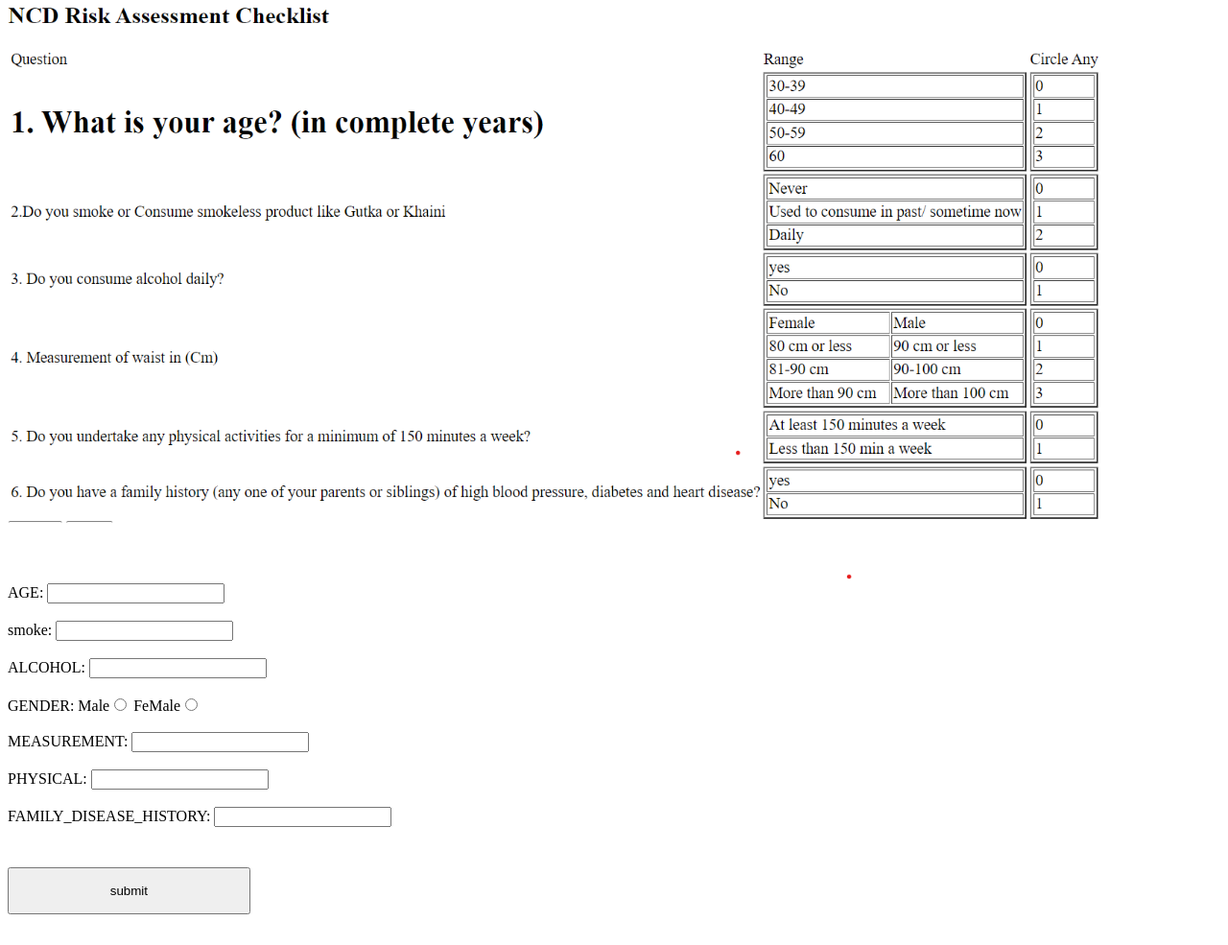
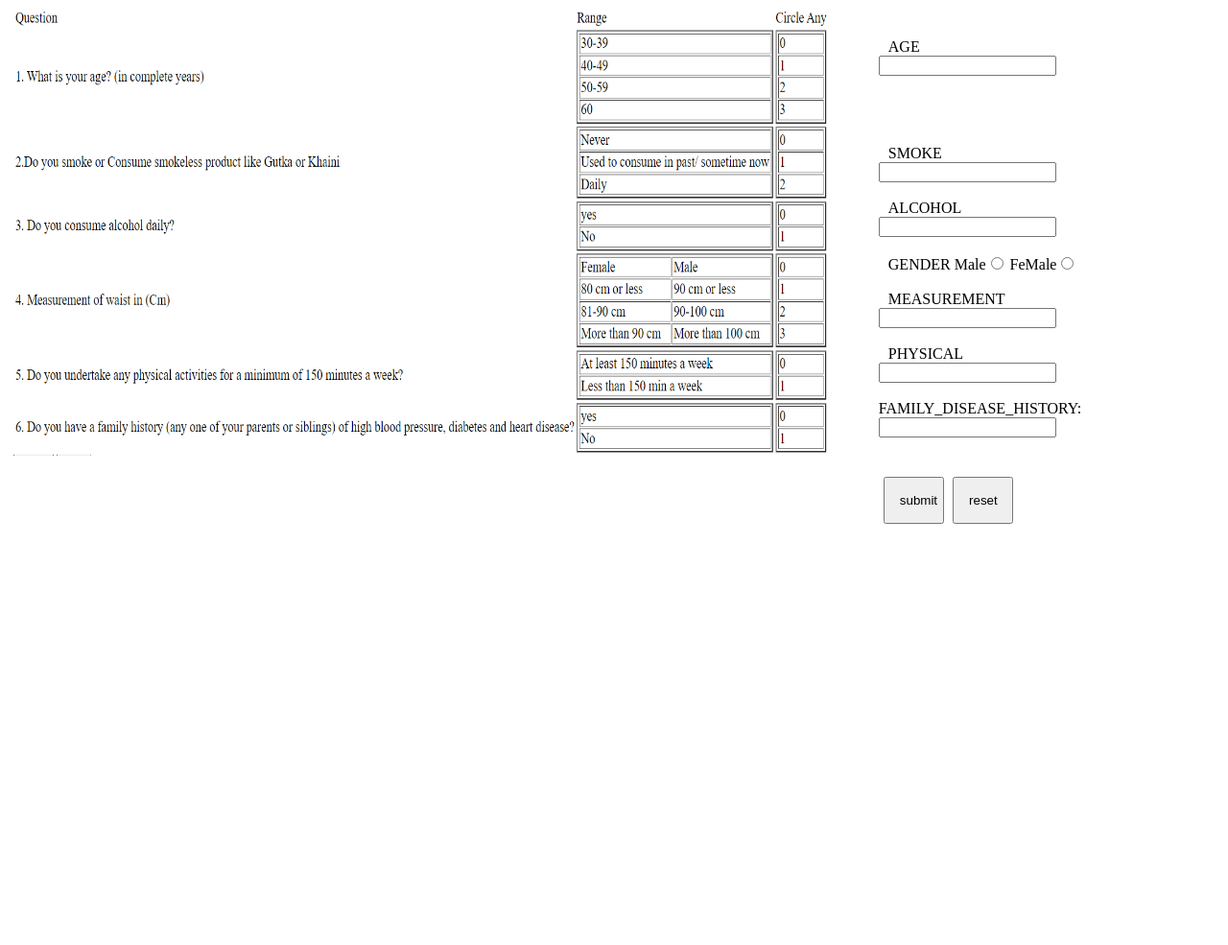
Before and after one commit to amanjhaaa/ncd-assessmentpythonmongo, a Flask app: page / in a window 1280 px wide. Shown: the part 77-1062 px from the top of the page at 96% size. After the commit the page ends 623 px from the top, so only its background shows below. Run offline with Flask 2, Linux system fonts and the light colour scheme.

Commit message:
7th commit

```diff
--- a/app.py
+++ b/app.py
@@ -145,5 +145,9 @@
         return render_template('result1.html', add1=add,prescription=res)
     return render_template('result1.html', add1="result not found in session.")
 
+@app.route('/back',methods=['GET',"POST"])
+def back():
+    if request.method == 'POST':
+        return render_template("ncd.html");
 if __name__ == '__main__':
     app.run(debug = True)
--- a/static/ncd.css
+++ b/static/ncd.css
@@ -4,15 +4,93 @@
 font-size: 60px;
 }
 
-img {
-    max-width: 90%;
+/* img {
+    max-width: 75%;
     height: auto;
-    }
+    }  */
 
 input[type=submit] {
         width: 20%;
         padding: 15px 15px;
-        margin: 24px 0;
+        margin: 0px 5px;
         box-sizing: border-box;
 
 }
+input[type=reset] {
+    width: 20%;
+    padding: 15px 15px;
+    margin: 5px 0;
+    box-sizing: border-box;
+
+}
+
+/* .column {
+    float: left;
+    width: 50%;
+    padding: 5px;
+  }
+  /* .column1 {
+    float: left;
+    width: 50%;
+    padding: 5px;
+  } */
+  /*Clear floats after image containers */
+  /*.row::after {
+    content: "";
+    clear: both;
+    display: table;
+  } */
+
+  .flexContainer {
+    display: flex;
+    flex-direction: row;
+    flex-wrap: nowrap;
+  }
+
+  img {
+    width: 100%;
+    height: auto;
+    height: 475px;
+    cursor: pointer;
+  }
+
+  span {
+    content: "\27F6";
+  }
+
+  label {
+    padding-left: 10px;
+    font-size: 16px;
+    padding-top: 10px;
+  }
+
+  .box {
+    height: 475px;
+    /* background: green; */
+    padding: 40px;
+    box-sizing: border-box;
+    margin-left: 1%;
+    cursor: pointer;
+  }
+
+  /* .box p {
+    font-family: 'jmsans', sans-serif;
+    padding: 0;
+    margin: 0 0 40px;
+    color: white;
+    font-size: 40px;
+    width: 467px;
+  }
+
+  .box input {
+    margin-bottom: 30px;
+    width: 466px;
+    box-sizing: border-box;
+    box-shadow: none;
+    border: none;
+    border-bottom: 2px solid #999;
+    outline: none;
+    padding-left: 10px;
+    font-weight: bold;
+    height: 56px;
+  } */
--- a/templates/ncd.html
+++ b/templates/ncd.html
@@ -1,5 +1,6 @@
 <!DOCTYPE html>
 <html lang="en">
+
 <head>
     <meta charset="UTF-8">
     <meta http-equiv="X-UA-Compatible" content="IE=edge">
@@ -19,36 +20,60 @@
     </style> -->
     <link rel="stylesheet" href="static\ncd.css">
 </head>
+
 <body>
     <header id="ncd"> NCD RISK ASSESSMENT</header>
-    <img src="static\ncd.png" alt="Girl in a jacket">
-    <div class="form">
 
+
+
+
+    <div class="flexContainer">
+
+        <div>
+            <img src="static\ncd1.png" alt="Girl in a jacket">
+        </div>
+        <div class="box">
             <form action="/result" method=post>
+                <label >AGE</label>
                 <div>
-                    AGE: <input type="number" name="age">
+                    <input type="number" name="age">
                 </div>
                 <br>
+                <br>
+                <br>
+                <br>
+                <label >SMOKE</label>
                 <div>
-                    smoke: <input type="text" name="smoke">
+                    <input type="text" name="smoke">
                 </div>
                 <br>
+
+                <label >ALCOHOL</label>
                 <div>
-                    ALCOHOL: <input type="text" name="alcohol">
+
+                    <input type="text" name="alcohol">
                 </div>
                 <br>
+
                 <div>
-                    GENDER: Male<input type="radio" name="male" > FeMale<input type="radio" name="female" >
+                    <label>GENDER</label>
+                    Male<input type="radio" name="male"> FeMale<input type="radio" name="female">
                 </div>
                 <br>
+                <label>MEASUREMENT</label>
                 <div>
-                    MEASUREMENT: <input type="number" name="measurement">
+
+                    <input type="number" name="measurement">
                 </div>
                 <br>
+
+                <label >PHYSICAL</label>
                 <div>
-                    PHYSICAL: <input type="number" name="physical">
+                    <input type="number" name="physical">
                 </div>
                 <br>
+
+
                 <div>
                     <!-- Number of subjects: <input type="number"> -->
                     FAMILY_DISEASE_HISTORY: <input type="text" name="fam">
@@ -69,15 +94,16 @@
                             <option value="bmw">bmw</option>
                         </select>
                     </div> -->
+                    <br>
                 <div>
                     <input type="submit" value="submit">
-                    <!-- Name: <input type="reset" value="reset"> -->
+                    <input type="reset" value="reset">
                 </div>
             </form>
 
         </div>
-
-
+    </div>
     <b hidden>{{y}}</b>
 </body>
+
 </html>
```
Also changed, not shown: templates/result1.html (+4 -3 lines), static/ncd1.png (added). Lines whose indentation alone changed are shown as unchanged.
